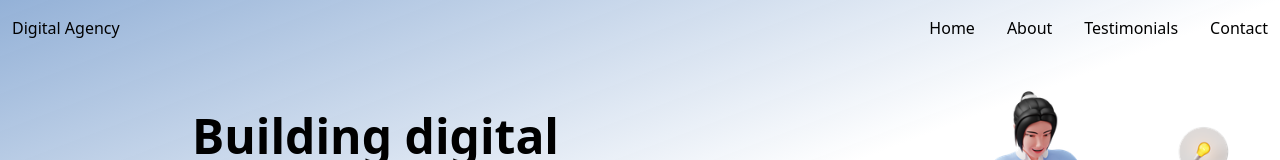
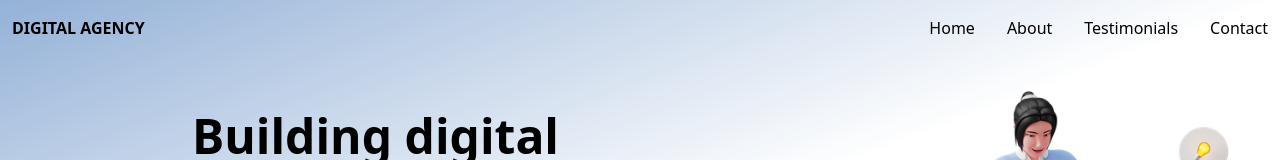
Before and after one commit to Darkace01/digital-agency, a Next.js app: page / in a window 1280 px wide. Shown: the top 160 px of the page. Built offline with nearby package versions, Linux system fonts and the light colour scheme.

Commit message:
Header changes

```diff
--- a/components/Header.tsx
+++ b/components/Header.tsx
@@ -3,7 +3,7 @@ function Header() {
   return (
     <div className='grid grid-cols-2 px-3 py-4'>
       <div className='cursor-pointer'>
-        <h1>Digital Agency</h1>
+        <h1 className='font-bold'>DIGITAL AGENCY</h1>
       </div>
       <div className='hidden md:flex grow justify-end cursor-pointer space-x-8'>
         <a href='#'>Home</a>
```
